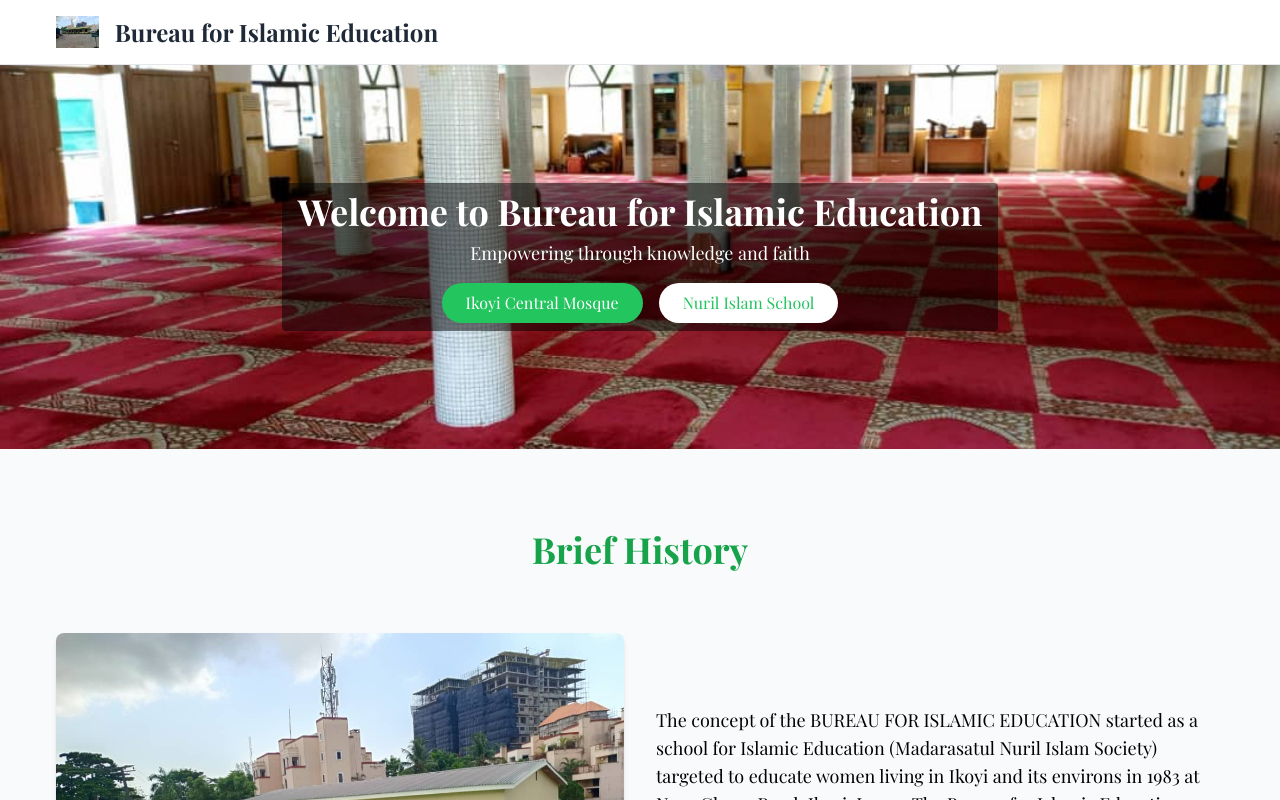
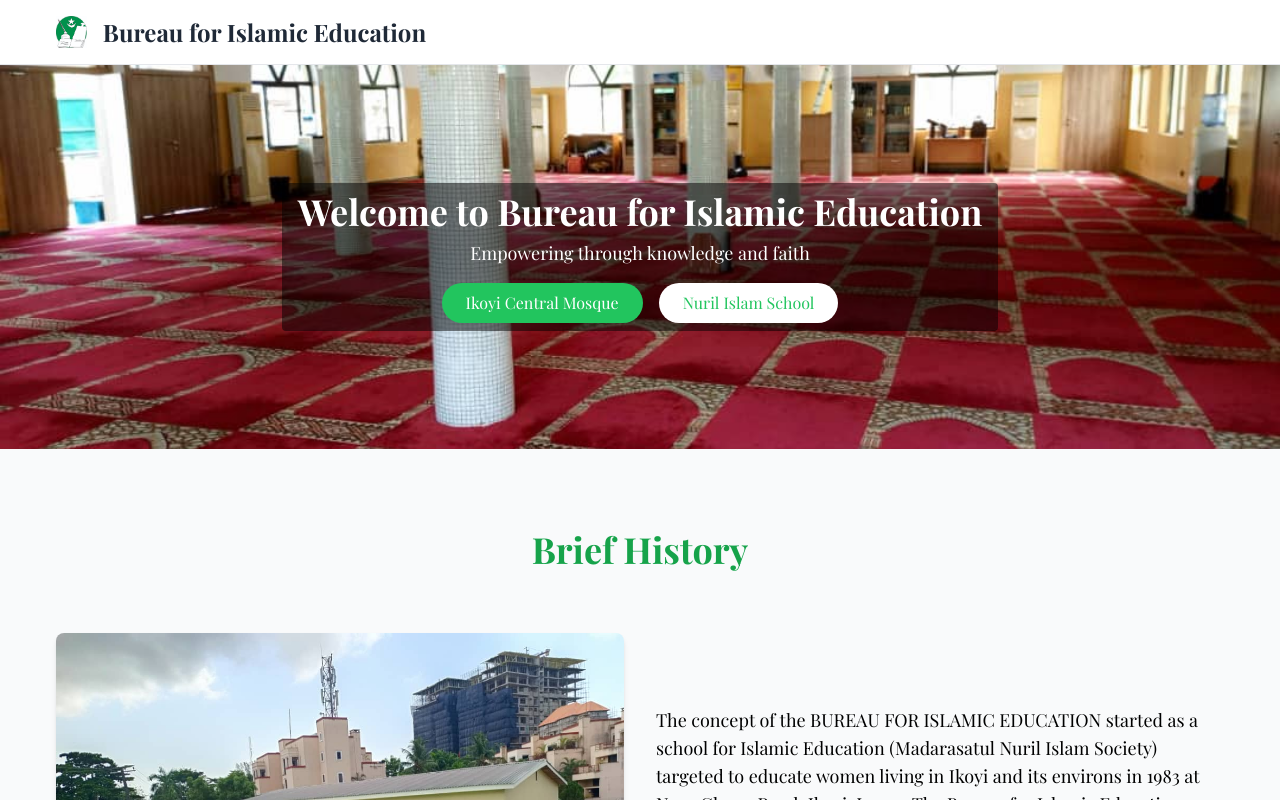
Before and after one commit to Mustaphayinka/bureau-islamic-education, a React (Create React App) app in the folder frontend/: page / in a window 1280 px wide. Shown: the top 800 px of the page. Built offline with nearby package versions, Linux system fonts and the light colour scheme.

Commit message:
logo change

```diff
--- a/frontend/public/index.html
+++ b/frontend/public/index.html
@@ -3,7 +3,7 @@
   <head>
     <meta charset="UTF-8" />
     <meta name="viewport" content="width=device-width, initial-scale=1.0" />
-    <title>Ikoyi Central Mosque</title>
+    <title>>Bureau of Islamic Education</title>
     <link rel="stylesheet" href="https://cdnjs.cloudflare.com/ajax/libs/font-awesome/5.15.4/css/all.min.css" />
   </head>
   <body>
--- a/frontend/src/components/Header.js
+++ b/frontend/src/components/Header.js
@@ -1,12 +1,13 @@
 import React from 'react';
-import image1 from '../assets/bfie1.jpeg'; // Adjust the path as needed
+import bfielogo from '../assets/bfielogo.jpeg'; // This can be your logo image
 
 const Header = () => {
   return (
     <header className="bg-white border-b border-gray-200 sticky top-0 z-50">
       <div className="container mx-auto flex flex-wrap justify-between items-center py-4 px-4">
         <div className="flex items-center space-x-4">
-          <img src={image1} alt="Logo" className="h-8" />
+          {/* Placeholder for your logo */}
+          <img src={bfielogo} alt="Logo" className="h-8" />
           <h1 className="text-xl md:text-2xl font-bold text-gray-800">Bureau for Islamic Education</h1>
         </div>
         <nav className="flex flex-wrap space-x-2 md:space-x-4 mt-2 md:mt-0 w-full md:w-auto justify-center md:justify-end">
--- a/frontend/src/components/MosqueHeader.js
+++ b/frontend/src/components/MosqueHeader.js
@@ -1,13 +1,13 @@
 import React from 'react';
 import { Link } from 'react-router-dom';
-import image1 from '../assets/bfie1.jpeg'; // Adjust the path as needed
+import bfielogo from '../assets/bfielogo.jpeg'; // Adjust the path as needed
 
 const MosqueHeader = () => {
   return (
     <header className="bg-white border-b border-gray-200 sticky top-0 z-50">
       <div className="container mx-auto flex flex-wrap justify-between items-center py-4 px-4">
         <div className="flex items-center space-x-4">
-          <img src={image1} alt="Logo" className="h-8" />
+          <img src={bfielogo} alt="Logo" className="h-8" />
           <h1 className="text-xl md:text-2xl font-bold text-gray-800">Ikoyi Central Mosque</h1>
         </div>
         <nav className="flex flex-wrap space-x-2 md:space-x-4 mt-2 md:mt-0 w-full md:w-auto justify-center md:justify-end">
```
Also changed, not shown: frontend/src/assets/bfielogo.jpeg (added).
